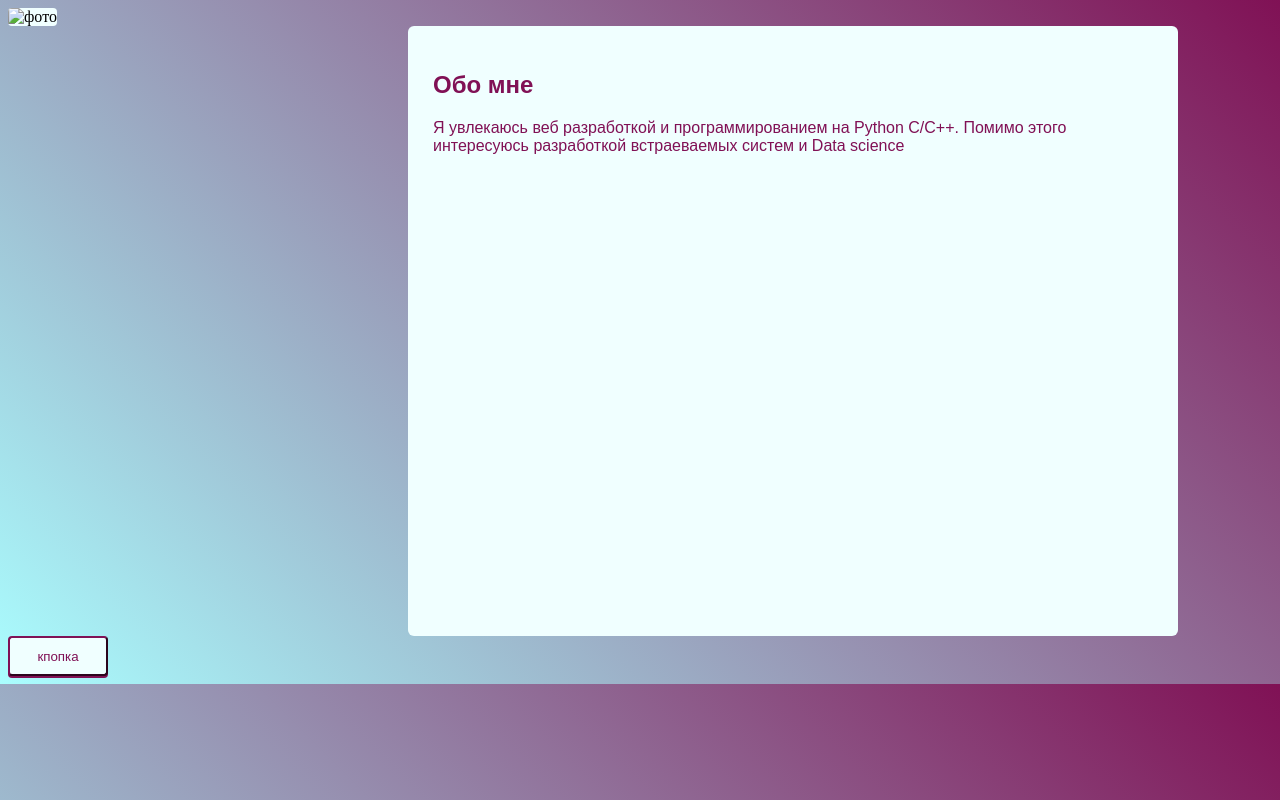
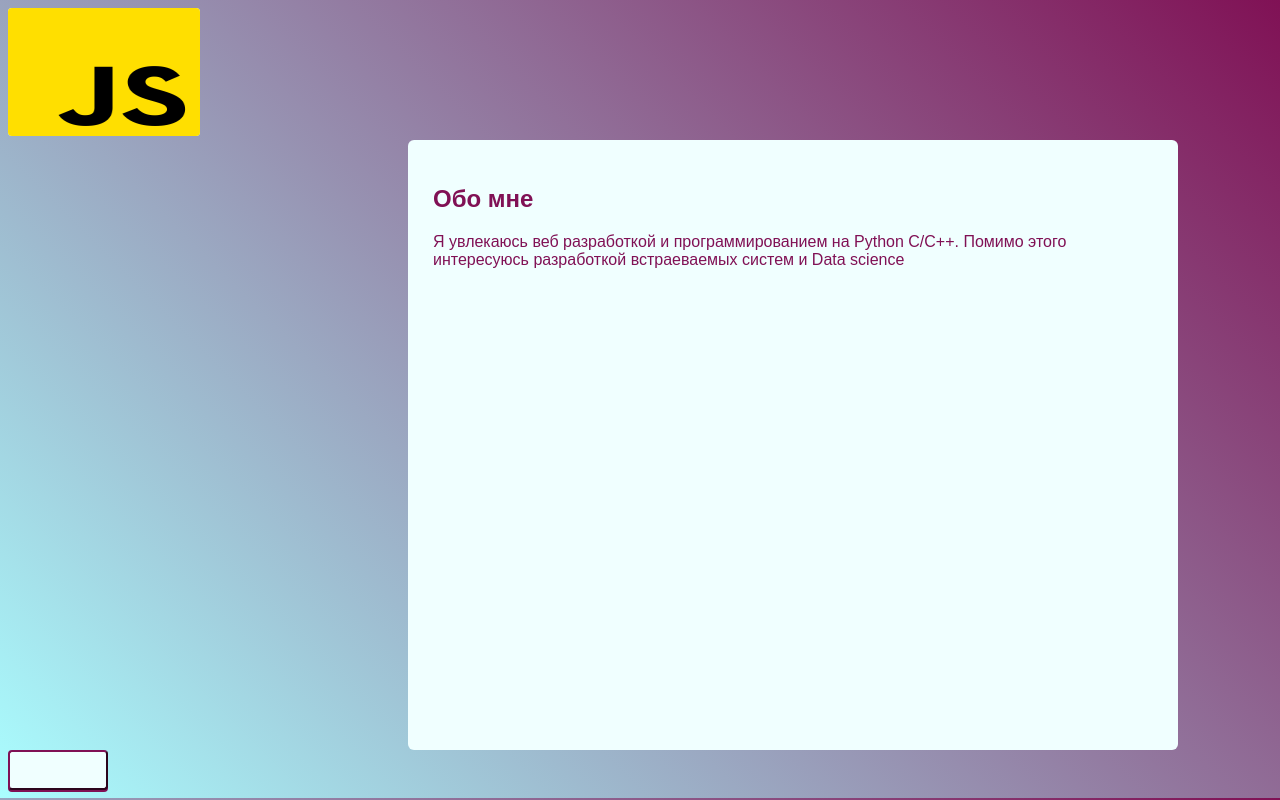
Before and after one commit to Forkrandt/Forkrandt.github.io, a plain HTML site: page index.html in a window 1280 px wide. Drawn offline with Linux system fonts and the light colour scheme.

Commit message:
Update index.html

```diff
--- a/index.html
+++ b/index.html
@@ -11,7 +11,7 @@
 
 
 
-        <img src="" alt="фото" >
+        <img src="js.png" alt="фото" >
 
 <section class="sec">
         <p> <h1> Обо мне</h1>
@@ -22,7 +22,7 @@
 
    </section>
 <button>
-            кпопка
+
         </button>
 
 </body>
```
